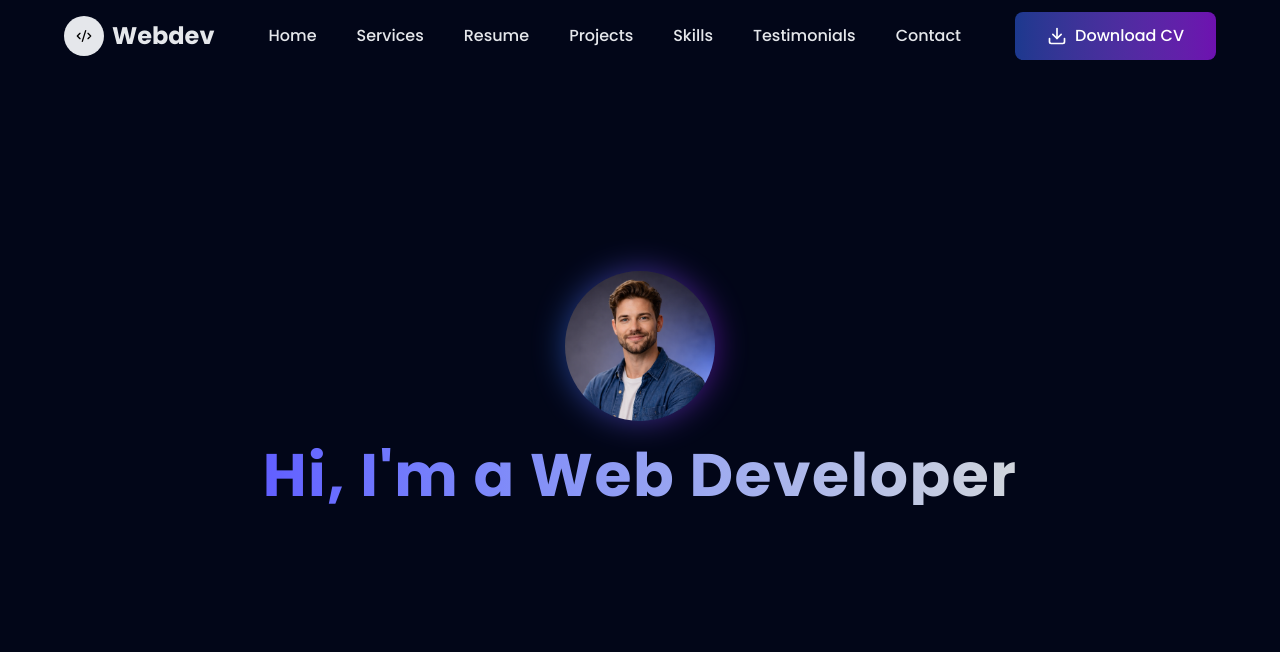
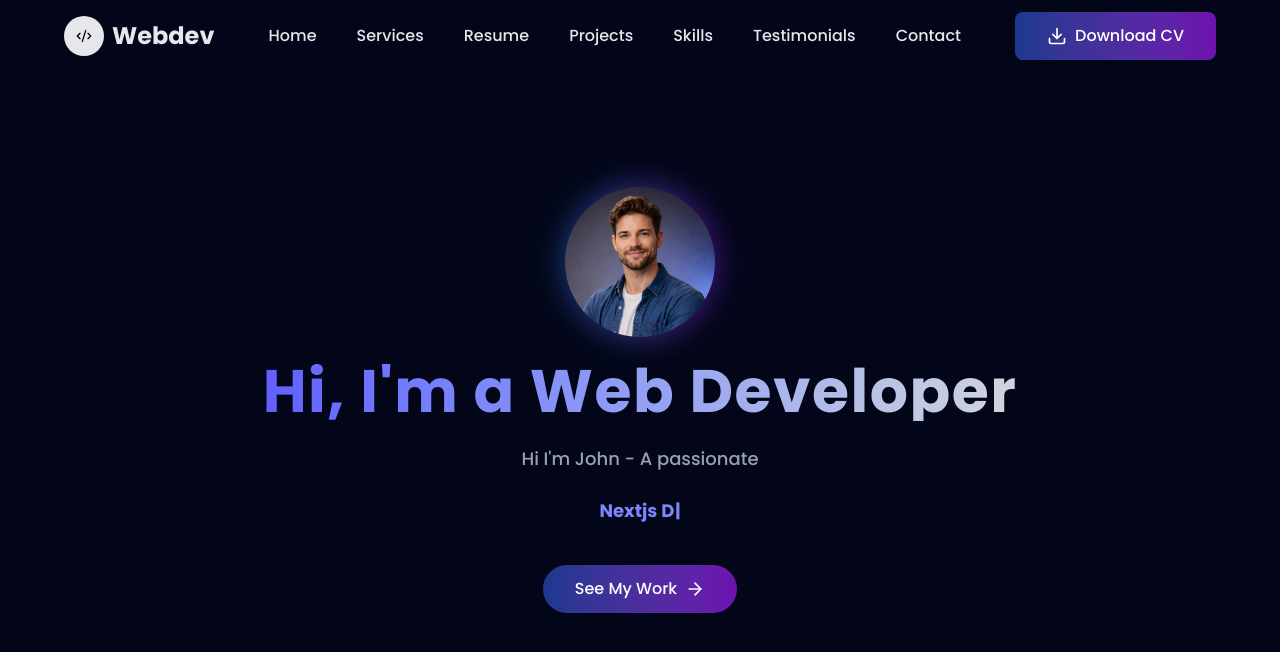
Before and after one commit to creativeloc/portfolio-website, a Next.js app: page / in a window 1280 px wide. Shown: the top 652 px of the page. Built offline with nearby package versions, Linux system fonts and the light colour scheme.

Commit message:
added text animation in hero section

```diff
--- a/package.json
+++ b/package.json
@@ -12,7 +12,8 @@
     "next": "16.2.3",
     "react": "19.2.4",
     "react-dom": "19.2.4",
-    "react-icons": "^5.6.0"
+    "react-icons": "^5.6.0",
+    "typewriter-effect": "^2.22.0"
   },
   "devDependencies": {
     "@tailwindcss/postcss": "^4",
--- a/src/components/general/LinkButton.tsx
+++ b/src/components/general/LinkButton.tsx
@@ -7,7 +7,7 @@
   icon?: IconType
   iconPosition?: "right" | "left"
   rounded?: boolean
-  download: boolean
+  download?: boolean
 }
 
 export default function LinkButton({
--- /dev/null
+++ b/src/components/home/hero/AnimatedIntro.tsx
@@ -0,0 +1,28 @@
+import Typewriter from "typewriter-effect"
+
+export default function AnimatedIntro() {
+  return (
+    <div className="text-lg sm:2xl h-30 px-8 text-center font-medium text-gray-400">
+      Hi I&apos;m John - A passionate
+      <span className="text-indigo-400 font-bold">
+        <Typewriter
+          options={{
+            strings: [
+              "FullStack Developer",
+              "Nextjs Developer",
+              "React Developer",
+              "TypeScript Developer",
+              "Tech Enthusiast",
+              "UI/UX Designer"
+            ],
+            autoStart: true,
+            loop: true,
+            delay: 75,
+            deleteSpeed: 50,
+            wrapperClassName: "inline-block py-6"
+          }}
+        />
+      </span>
+    </div>
+  )
+}
--- a/src/components/home/hero/HeroSection.tsx
+++ b/src/components/home/hero/HeroSection.tsx
@@ -1,4 +1,8 @@
+"use client"
 import Image from "next/image"
+import AnimatedIntro from "./AnimatedIntro"
+import LinkButton from "@/components/general/LinkButton"
+import { LuArrowRight } from "react-icons/lu"
 
 export default function HeroSection() {
   return (
@@ -21,6 +25,13 @@
         <h1 className="text-center text-3xl sm:text-4xl md:text-5xl lg:text-6xl my-6 font-bold tracking-wide text-transparent bg-clip-text bg-linear-to-r from-indigo-500 to-gray-300">
           Hi, I&apos;m a Web Developer
         </h1>
+        <AnimatedIntro />
+        <LinkButton
+          href="#projects"
+          text="See My Work"
+          icon={LuArrowRight}
+          rounded
+        />
       </div>
     </section>
   )
```
Also changed, not shown: 1 other file (tests, documents, lock files or other folders).
